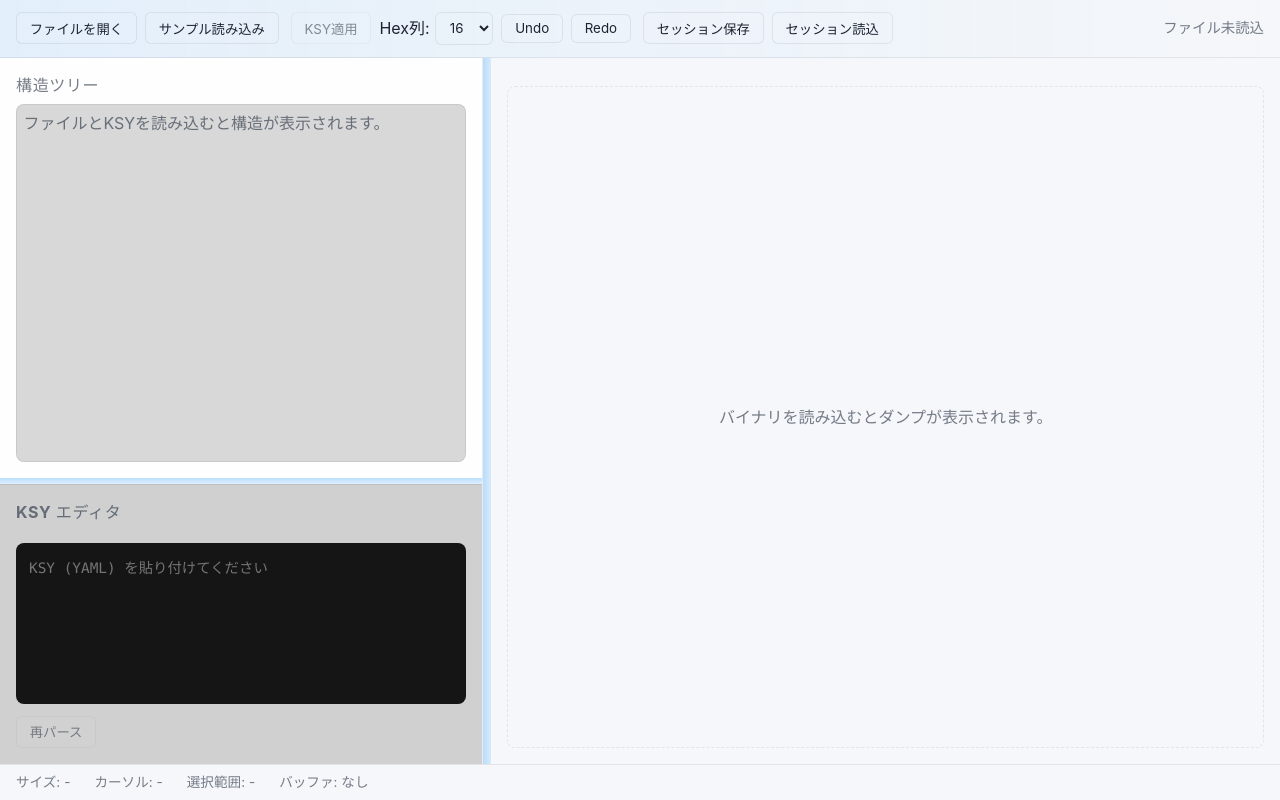
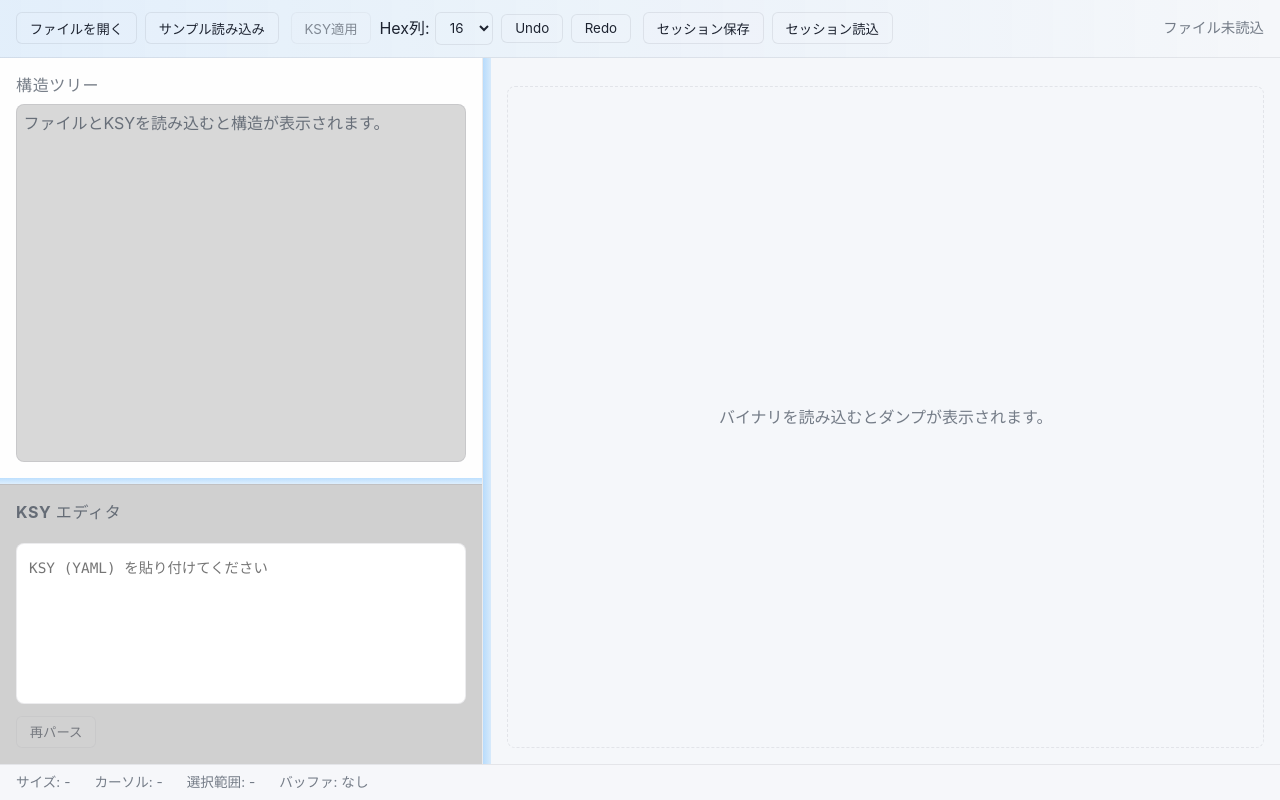
Before and after one commit to pun2beam/HexViewer, a React (Vite) app in the folder app/: page / in a window 1280 px wide. Built offline with nearby package versions, Linux system fonts and the light colour scheme.

Commit message:
Make KSY editor background white

```diff
--- a/app/src/App.css
+++ b/app/src/App.css
@@ -299,8 +299,8 @@
   font-family: "JetBrains Mono", ui-monospace, SFMono-Regular, Menlo, Monaco, Consolas,
     "Liberation Mono", "Courier New", monospace;
   font-size: 0.9rem;
-  background: rgba(0, 0, 0, 0.9);
-  color: inherit;
+  background: #ffffff;
+  color: #1d2330;
   border: 1px solid var(--panel-border);
   border-radius: 8px;
   padding: 0.75rem;
```
